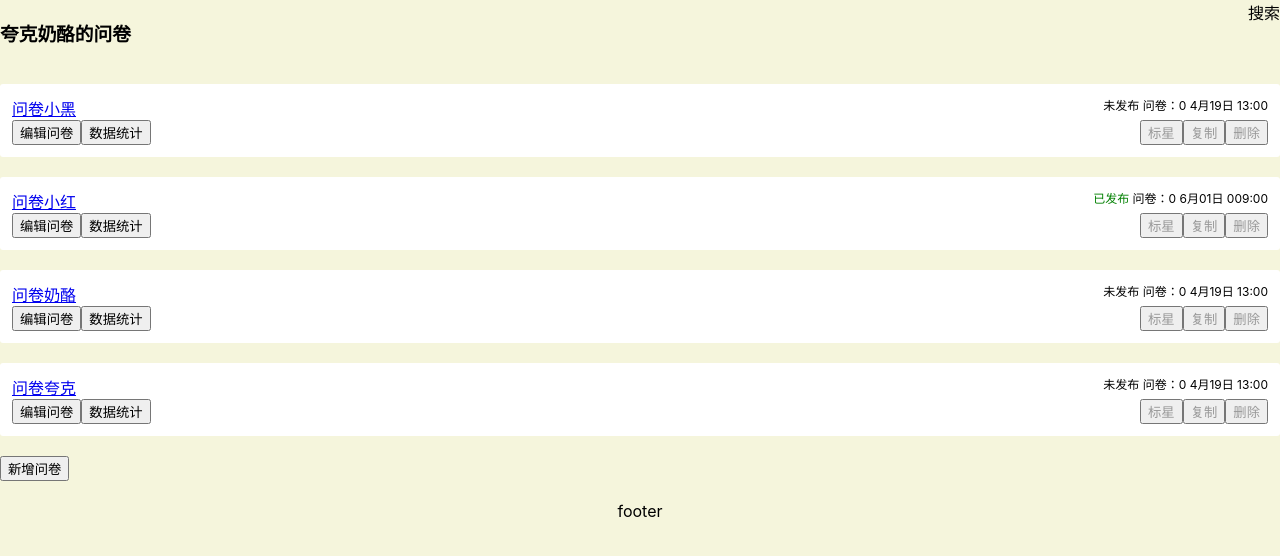
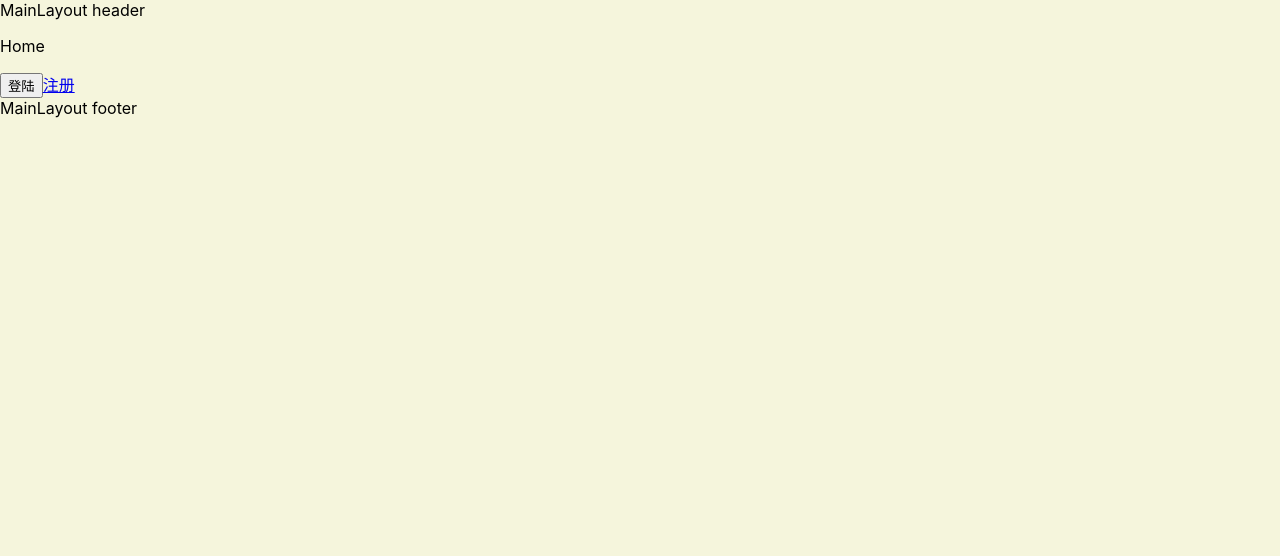
Before and after one commit to YvonneStandin/wjx-project, a React (Create React App) app: page / in a window 1280 px wide. Shown: the top 556 px of the page. Built offline with nearby package versions, Linux system fonts and the light colour scheme.

Commit message:
feat: 配置路由

```diff
--- a/src/App.tsx
+++ b/src/App.tsx
@@ -1,15 +1,12 @@
 import React from 'react'
+import { RouterProvider } from 'react-router-dom'
+import routerConfig from './router'
 import './App.css'
 import { useTitle } from 'ahooks'
-import List from './pages/manage/list'
 
 function App() {
   useTitle('夸克奶酪问卷')
-  return (
-    <>
-      <List></List>
-    </>
-  )
+  return <RouterProvider router={routerConfig}></RouterProvider>
 }
 
 export default App
--- a/src/pages/Home.tsx
+++ b/src/pages/Home.tsx
@@ -1,7 +1,22 @@
 import React, { FC } from 'react'
+import { useNavigate, Link } from 'react-router-dom'
 
 const Home: FC = () => {
-  return <p>home</p>
+  const nav = useNavigate()
+  function loginHandler() {
+    // nav('/login')
+    nav({
+      pathname: '/login',
+      search: 'b=20',
+    })
+  }
+  return (
+    <div>
+      <p>Home</p>
+      <button onClick={loginHandler}>登陆</button>
+      <Link to="/register">注册</Link>
+    </div>
+  )
 }
 
 export default Home
--- a/src/pages/manage/list.tsx
+++ b/src/pages/manage/list.tsx
@@ -1,5 +1,6 @@
 import React, { FC, useState } from 'react'
 import { produce } from 'immer'
+import { useSearchParams } from 'react-router-dom'
 import styles from './list.module.scss'
 import QuestionCard from '../../components/QuestionCard'
 
@@ -39,6 +40,9 @@
 ]
 
 const List: FC = () => {
+  const [searchParams] = useSearchParams()
+  console.log(searchParams.get('keyWord'))
+
   const [questionList, setQuestionList] = useState(rawQuestionList)
 
   //新增问卷
@@ -101,7 +105,7 @@
         })}
         <button onClick={addQuestion}>新增问卷</button>
       </div>
-      <div className={styles.footer}>footer</div>
+      <div className={styles.footer}>list page footer</div>
     </>
   )
 }
--- a/src/pages/question/Edit/index.tsx
+++ b/src/pages/question/Edit/index.tsx
@@ -1,7 +1,13 @@
 import React, { FC } from 'react'
+import { useParams } from 'react-router-dom'
 
 const Edit: FC = () => {
-  return <p>Edit</p>
+  const { id = '' } = useParams()
+  return (
+    <div>
+      <p>Edit:{id}</p>
+    </div>
+  )
 }
 
 export default Edit
--- /dev/null
+++ b/src/router/index.tsx
@@ -0,0 +1,74 @@
+import React from 'react'
+import { createBrowserRouter } from 'react-router-dom'
+
+import MainLayout from '../layouts/MainLayout'
+import ManageLayout from '../layouts/ManageLayout'
+import QuestionLayout from '../layouts/QuestionLayout'
+import Home from '../pages/Home'
+import Login from '../pages/Login'
+import Register from '../pages/Register'
+import NotFound from '../pages/NotFound'
+import List from '../pages/manage/list'
+import Star from '../pages/manage/Star'
+import Trash from '../pages/manage/Trash'
+import Edit from '../pages/question/Edit'
+import Stat from '../pages/question/stat'
+
+const router = createBrowserRouter([
+  {
+    path: '/',
+    element: <MainLayout></MainLayout>,
+    children: [
+      {
+        path: '/',
+        element: <Home></Home>,
+      },
+      {
+        path: 'login',
+        element: <Login></Login>,
+      },
+      {
+        path: 'register',
+        element: <Register></Register>,
+      },
+      {
+        path: 'manage',
+        element: <ManageLayout></ManageLayout>,
+        children: [
+          {
+            path: 'list',
+            element: <List></List>,
+          },
+          {
+            path: 'star',
+            element: <Star></Star>,
+          },
+          {
+            path: 'trash',
+            element: <Trash></Trash>,
+          },
+        ],
+      },
+      {
+        path: '*',
+        element: <NotFound></NotFound>,
+      },
+    ],
+  },
+  {
+    path: 'question',
+    element: <QuestionLayout></QuestionLayout>,
+    children: [
+      {
+        path: 'edit/:id',
+        element: <Edit></Edit>,
+      },
+      {
+        path: 'stat/:id',
+        element: <Stat></Stat>,
+      },
+    ],
+  },
+])
+
+export default router
```
